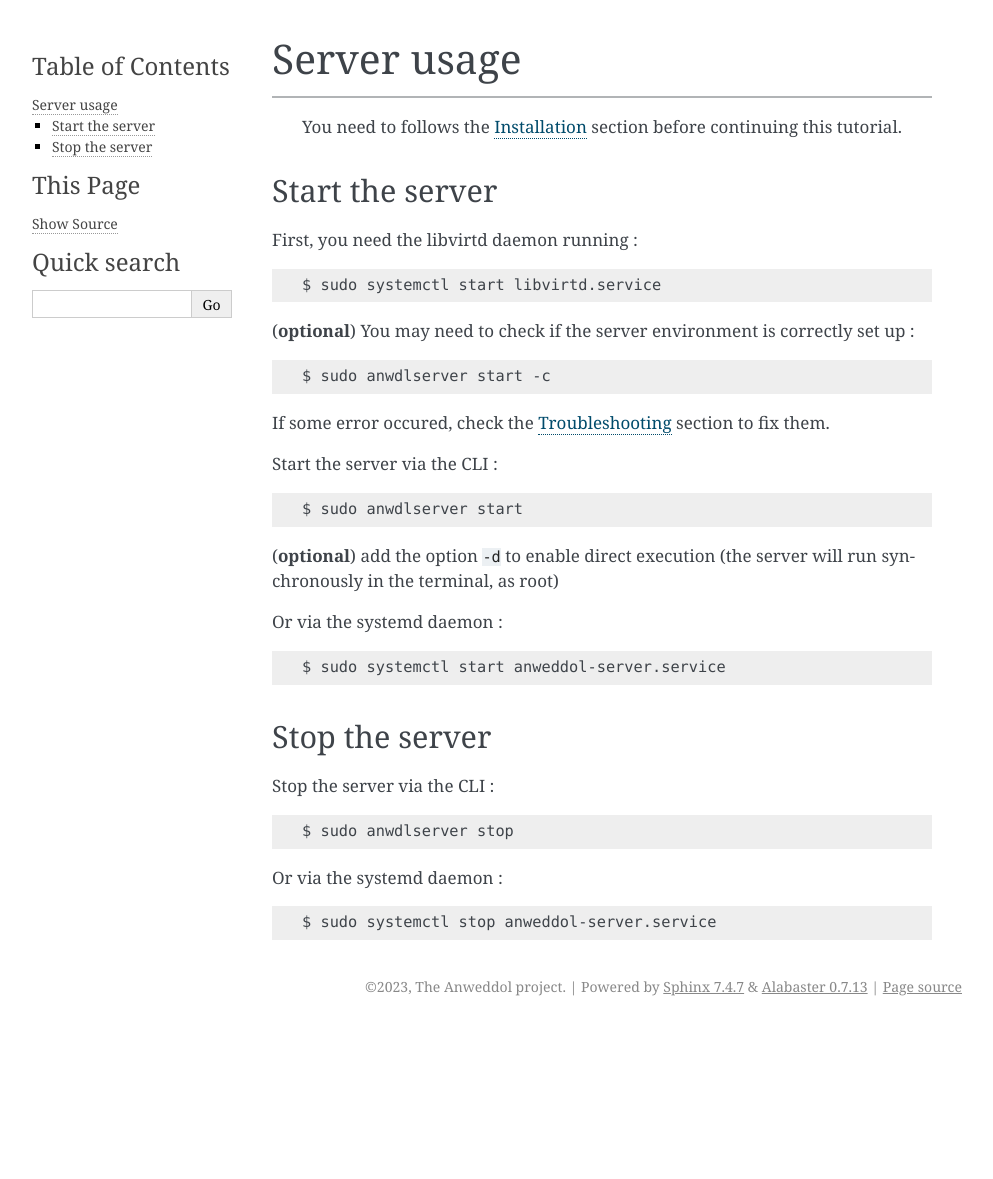
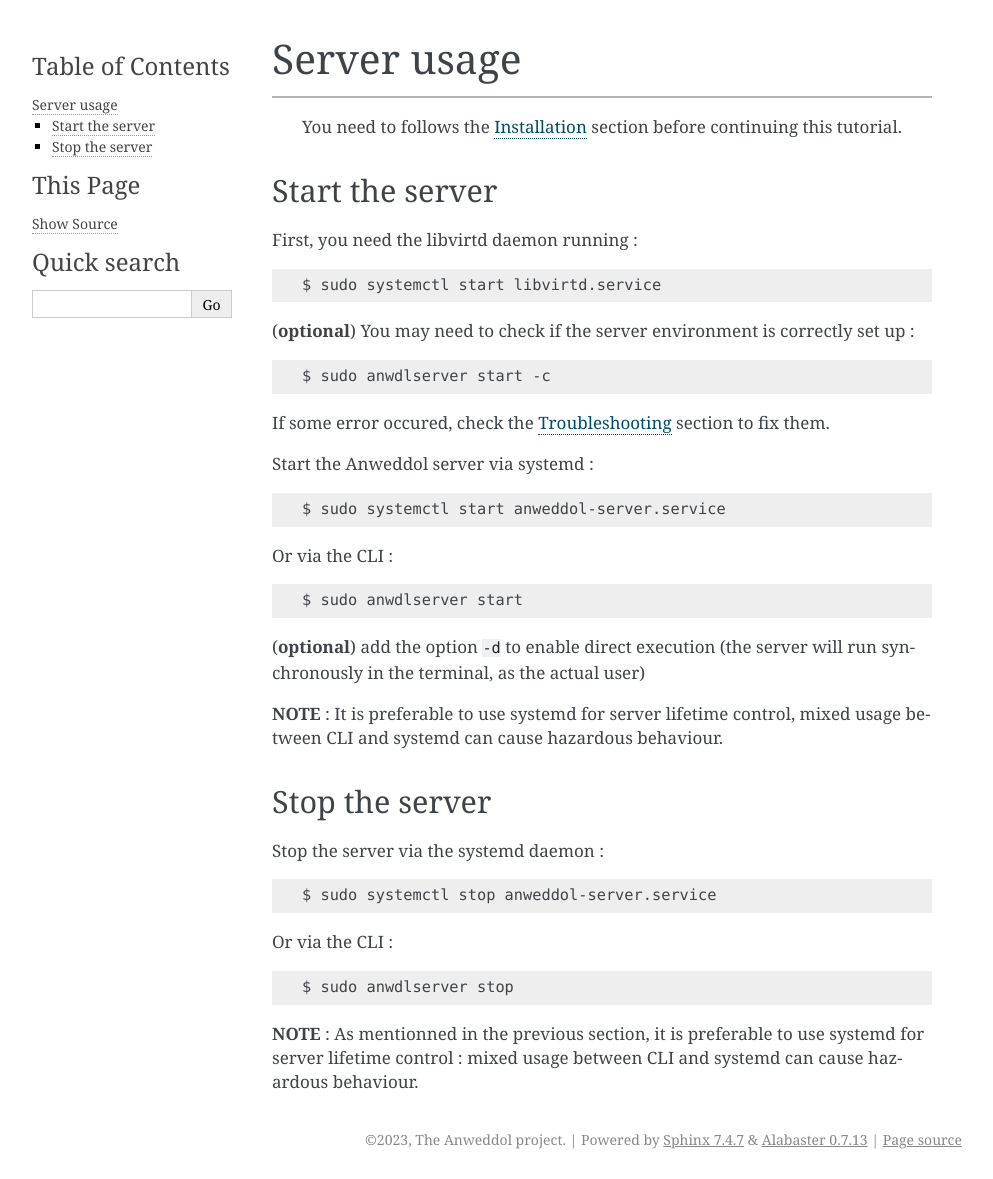
Before and after one commit to Darnethal0z/Anweddol-server, a Sphinx documentation site: the page built from docs/source/administration_guide/server_usage.md, in a window 1280 px wide. Shown: the whole page, without its empty margins (148-1141 px from the left). Built offline with Sphinx 7.4.7, drawn with Linux system fonts in a browser that asks for light colours; before the commit the page ends 1026 px from its top, so only the background shows below that.

````diff
--- a/docs/source/administration_guide/server_usage.md
+++ b/docs/source/administration_guide/server_usage.md
@@ -19,30 +19,34 @@ $ sudo anwdlserver start -c
 
 If some error occured, check the [Troubleshooting](troubleshooting.md) section to fix them.
 
-Start the server via the CLI :
+Start the Anweddol server via systemd :
+
+```
+$ sudo systemctl start anweddol-server.service
+```
+
+Or via the CLI :
 
 ```
 $ sudo anwdlserver start
 ```
 
-(**optional**) add the option `-d` to enable direct execution (the server will run synchronously in the terminal, as root)
+(**optional**) add the option `-d` to enable direct execution (the server will run synchronously in the terminal, as the actual user)
 
-Or via the systemd daemon :
-
-```
-$ sudo systemctl start anweddol-server.service
-```
+**NOTE** : It is preferable to use systemd for server lifetime control, mixed usage between CLI and systemd can cause hazardous behaviour.
 
 ## Stop the server
 
-Stop the server via the CLI :
+Stop the server via the systemd daemon :
+
+```
+$ sudo systemctl stop anweddol-server.service
+```
+
+Or via the CLI :
 
 ```
 $ sudo anwdlserver stop
 ```
 
-Or via the systemd daemon :
-
-```
-$ sudo systemctl stop anweddol-server.service
-```
+**NOTE** : As mentionned in the previous section, it is preferable to use systemd for server lifetime control : mixed usage between CLI and systemd can cause hazardous behaviour.
````
Also changed, not shown: README.md (+0 -4 lines), docs/source/administration_guide/troubleshooting.md (+1 -1 lines).
